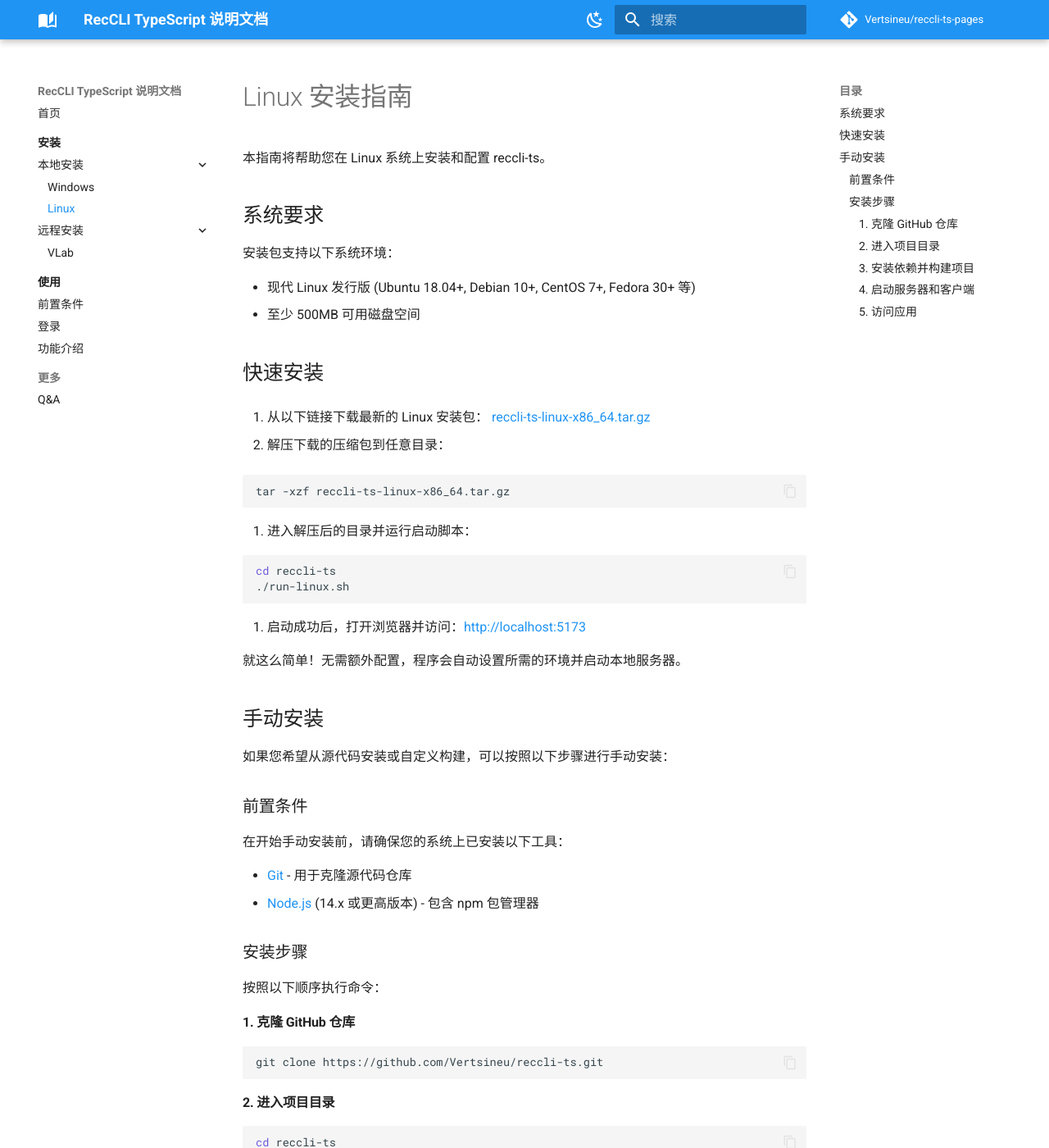
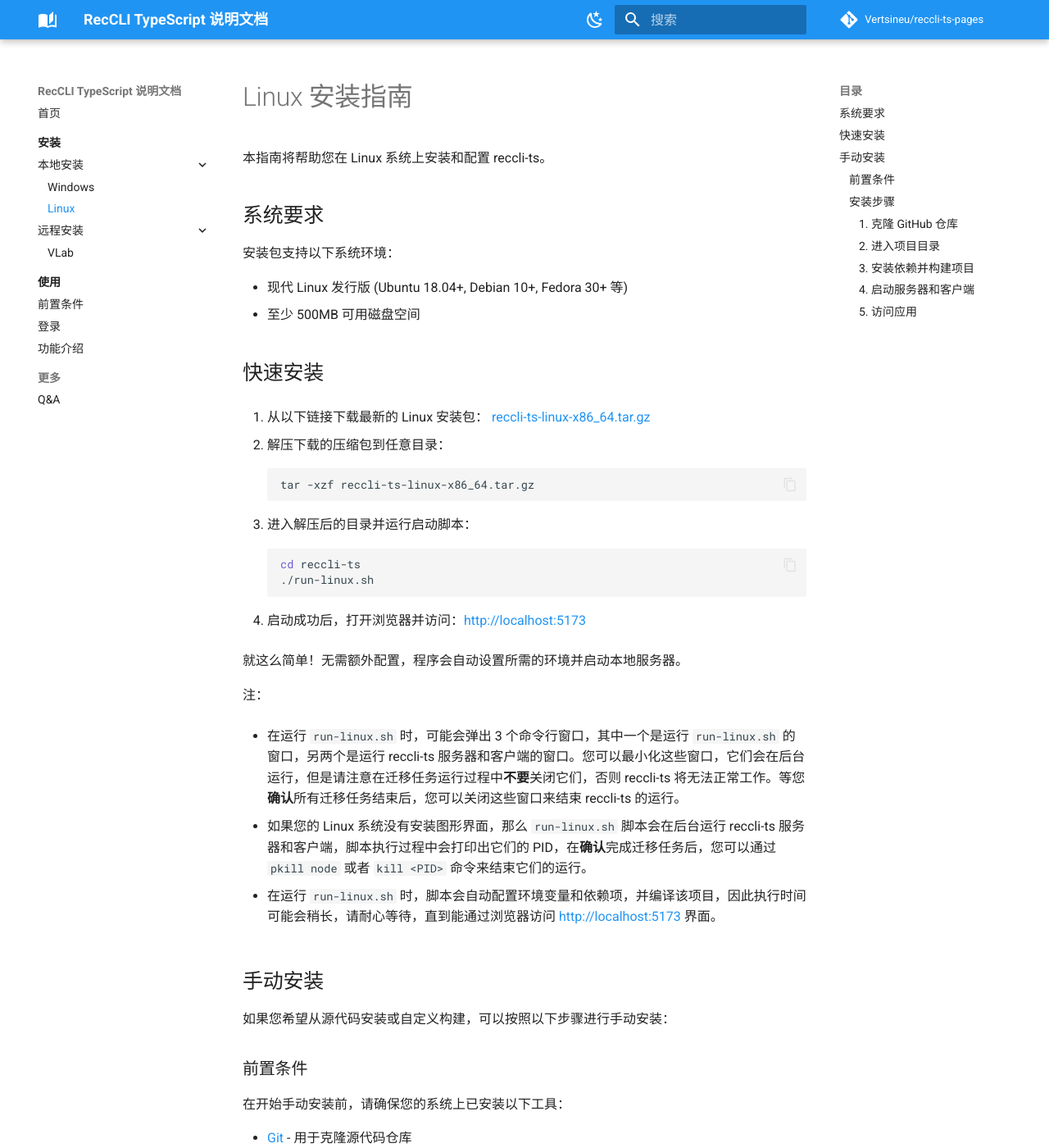
Before and after one commit to Vertsineu/reccli-ts-pages, an MkDocs documentation site: the page built from docs/installation/local/linux.md, in a window 1280 px wide and 1400 px high. Shown: the whole window at 82% size. Built offline with MkDocs 1.6.1 and Material for MkDocs 9.7.7, drawn with Linux system fonts in a browser that asks for light colours; comment, search, counter and statistics services are not loaded.

Commit message:
docs: add hint while installing

````diff
--- a/docs/installation/local/linux.md
+++ b/docs/installation/local/linux.md
@@ -6,7 +6,7 @@
 
 安装包支持以下系统环境：
 
-- 现代 Linux 发行版 (Ubuntu 18.04+, Debian 10+, CentOS 7+, Fedora 30+ 等)
+- 现代 Linux 发行版 (Ubuntu 18.04+, Debian 10+, Fedora 30+ 等)
 - 至少 500MB 可用磁盘空间
 
 ## 快速安装
@@ -15,13 +15,11 @@
    [reccli-ts-linux-x86_64.tar.gz](https://github.com/Vertsineu/reccli-ts/releases/download/v2.0.2/reccli-ts-linux-x86_64.tar.gz)
 
 2. 解压下载的压缩包到任意目录：
-
    ```bash
    tar -xzf reccli-ts-linux-x86_64.tar.gz
    ```
 
 3. 进入解压后的目录并运行启动脚本：
-
    ```bash
    cd reccli-ts
    ./run-linux.sh
@@ -30,6 +28,14 @@
 4. 启动成功后，打开浏览器并访问：[http://localhost:5173](http://localhost:5173)
 
 就这么简单！无需额外配置，程序会自动设置所需的环境并启动本地服务器。
+
+注：
+
+- 在运行 `run-linux.sh` 时，可能会弹出 3 个命令行窗口，其中一个是运行 `run-linux.sh` 的窗口，另两个是运行 reccli-ts 服务器和客户端的窗口。您可以最小化这些窗口，它们会在后台运行，但是请注意在迁移任务运行过程中**不要**关闭它们，否则 reccli-ts 将无法正常工作。等您**确认**所有迁移任务结束后，您可以关闭这些窗口来结束 reccli-ts 的运行。
+
+- 如果您的 Linux 系统没有安装图形界面，那么 `run-linux.sh` 脚本会在后台运行 reccli-ts 服务器和客户端，脚本执行过程中会打印出它们的 PID，在**确认**完成迁移任务后，您可以通过 `pkill node` 或者 `kill <PID>` 命令来结束它们的运行。
+
+- 在运行 `run-linux.sh` 时，脚本会自动配置环境变量和依赖项，并编译该项目，因此执行时间可能会稍长，请耐心等待，直到能通过浏览器访问 [http://localhost:5173](http://localhost:5173) 界面。
 
 ## 手动安装
 
````
Also changed, not shown: docs/installation/index.md (+3 -1 lines), docs/installation/local/windows.md (+6 -0 lines), docs/installation/remote/vlab.md (+8 -2 lines).
